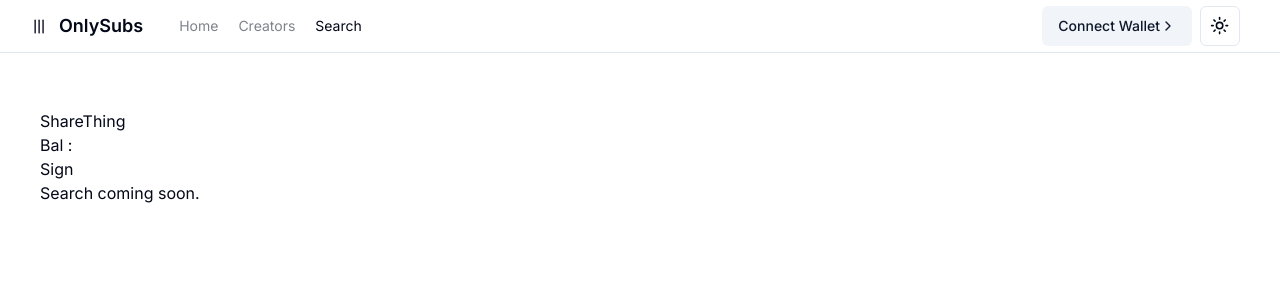
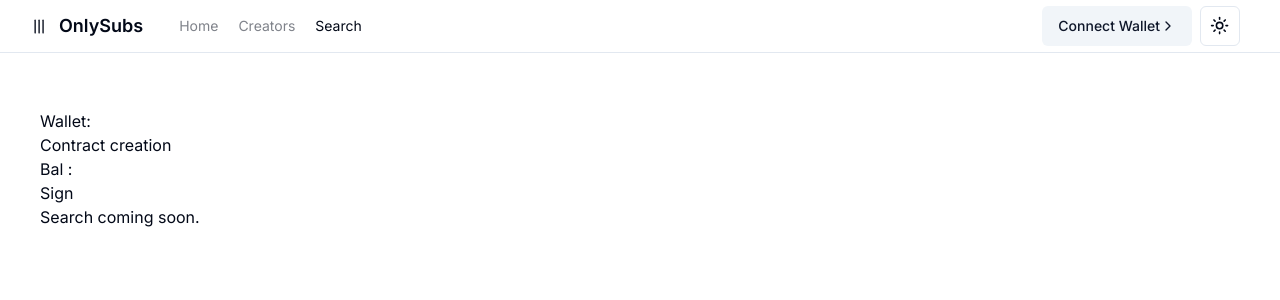
Before and after one commit to dabit3/lens-pwa, a Next.js app: page /search in a window 1280 px wide. Shown: the top 300 px of the page. Built offline with nearby package versions, Linux system fonts and the light colour scheme; no server answers.

Commit message:
add prisma build

```diff
--- a/app/search/SignButton.tsx
+++ b/app/search/SignButton.tsx
@@ -102,8 +102,9 @@ const sampleChain = 1337;
   // Users must have an embedded wallet at `user.wallet` to sign a message.
   return (
     <>
+    <p>Wallet: {embeddedWallet?.address}</p>
     <button onClick={shareFac}>
-        ShareThing
+        Contract creation
     </button>
     <br />
     <button onClick={thing}>
--- a/package.json
+++ b/package.json
@@ -4,7 +4,7 @@
   "private": true,
   "scripts": {
     "dev": "next dev",
-    "build": "next build",
+    "build": "prisma generate && next build",
     "start": "next start",
     "lint": "next lint"
   },
```
